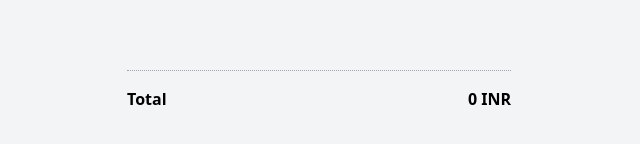
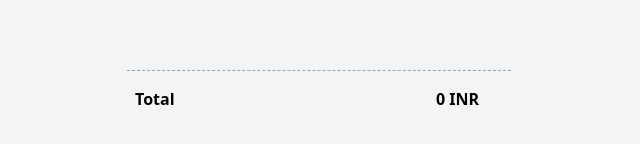
Before and after one commit to jayD10-ux/Monesy, a React (Vite) app: page / in a window 1280 px wide. Shown: the part 160-304 px from the top of the page, without its empty margins (321-961 px from the left). Built offline with nearby package versions, Linux system fonts and the light colour scheme.

Commit message:
Fixing alignment for total INR

```diff
--- a/src/Components/ExpenseTracker.jsx
+++ b/src/Components/ExpenseTracker.jsx
@@ -112,7 +112,7 @@ function ExpenseTracker() {
             >
               <span>{exp.title}</span>
 
-              <div className="flex items-center gap-2">
+              <div className="flex items-center gap-2 text-right">
                 <span>{exp.amount} INR</span>
                 <button
                   onClick={() => handleDelete(exp.id)}
@@ -125,12 +125,15 @@ function ExpenseTracker() {
           ))}
         </motion.div>
         <div className="sticky bottom-0 bg-gray-100 pt-4">
-          <div className="border-t border-dotted border-gray-400 my-2"></div>
-          <div className="flex justify-between items-center py-2">
+          <div className="border-t border-dashed border-gray-400 my-2"></div>
+          <div className="flex justify-between items-center px-2 py-2">
             <span className="font-semibold">Total</span>
-            <span className="font-bold">
-              {expenses.reduce((sum, exp) => sum + exp.amount, 0)} INR
-            </span>
+            <div className="flex items-center gap-1 text-right">
+              <span className="font-bold">
+                {expenses.reduce((sum, exp) => sum + exp.amount, 0)} INR
+              </span>
+              <div className="w-5 h-5"></div>{" "}
+            </div>
           </div>
         </div>
       </div>
```
